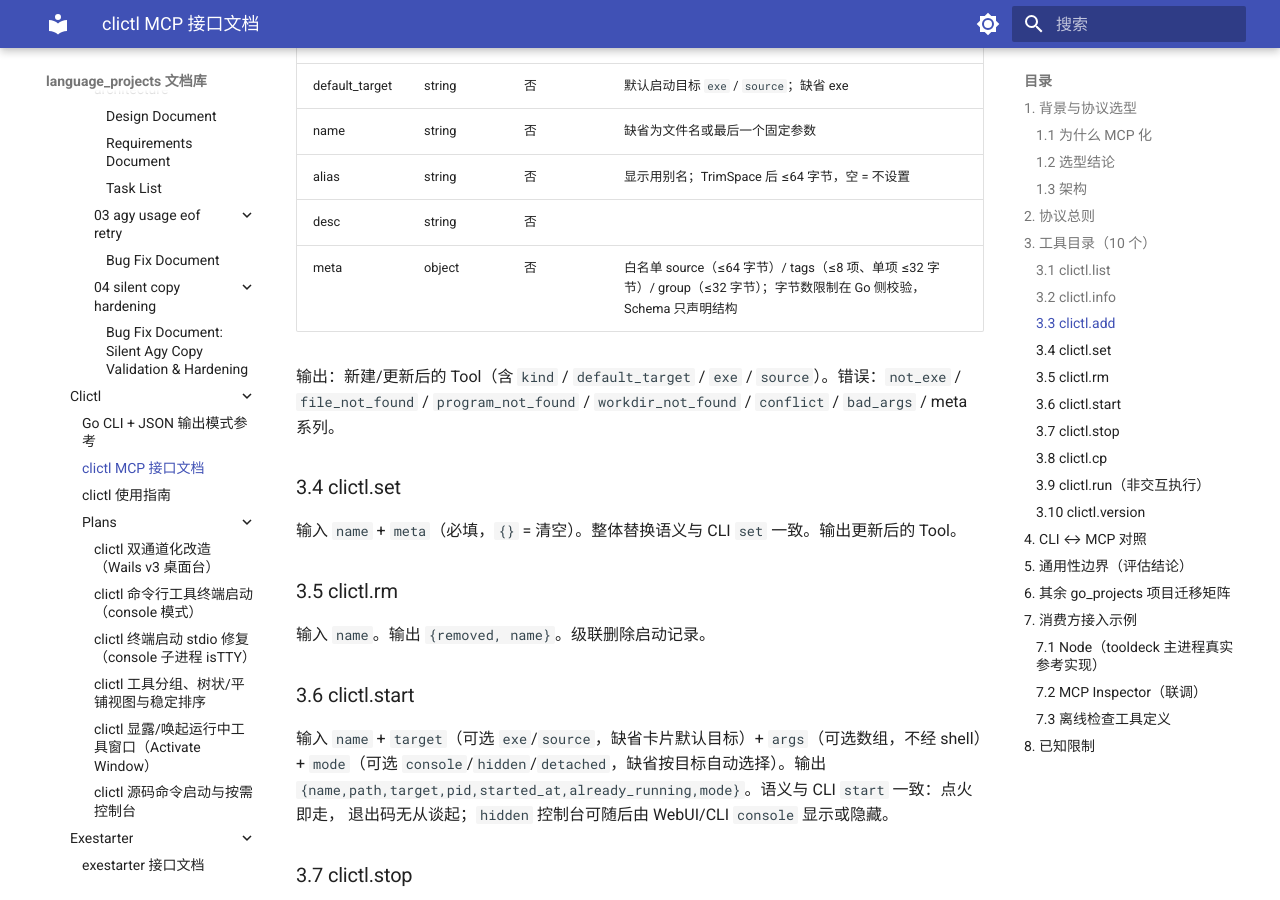
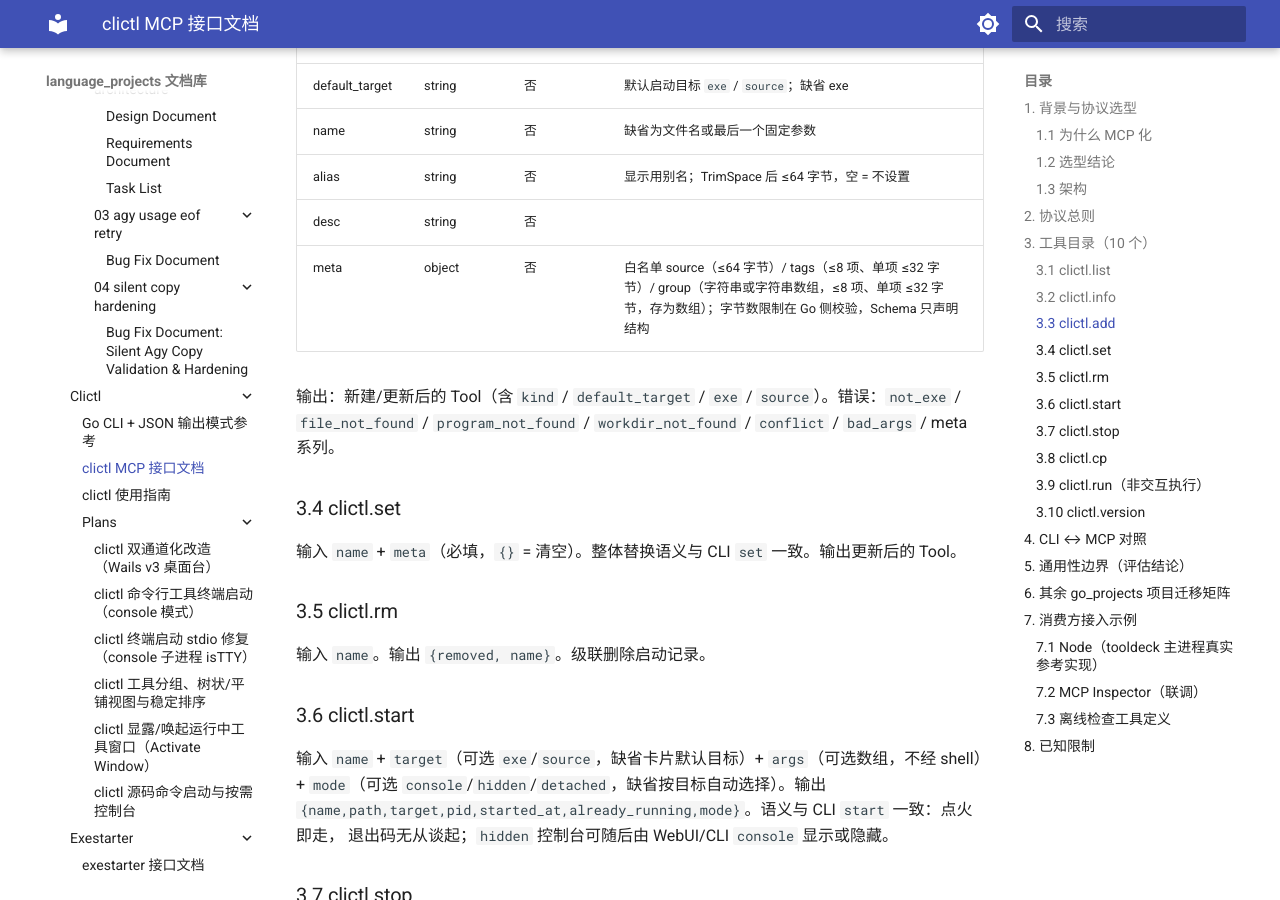
Before and after one commit to shihao-hub/td-language_projects, an MkDocs documentation site: the page built from docs/projects/go_projects/clictl/MCP 接口文档.md, in a window 1280 px wide and 900 px high, scrolled down 3541 px. Built offline with MkDocs 1.6.1 and Material for MkDocs 9.7.7, drawn with Linux system fonts in a browser that asks for light colours; a script that is not in the unit is left out.

Commit message:
docs: 更新 clictl 工具多分组说明
- 使用指南改写分组与视图、--group flag、meta 白名单规则

- MCP 接口文档 meta.group 说明改为字符串或字符串数组

```diff
--- a/docs/projects/go_projects/clictl/MCP 接口文档.md
+++ b/docs/projects/go_projects/clictl/MCP 接口文档.md
@@ -104,7 +104,7 @@
 | name | string | 否 | 缺省为文件名或最后一个固定参数 |
 | alias | string | 否 | 显示用别名；TrimSpace 后 ≤64 字节，空 = 不设置 |
 | desc | string | 否 | |
-| meta | object | 否 | 白名单 source（≤64 字节）/ tags（≤8 项、单项 ≤32 字节）/ group（≤32 字节）；字节数限制在 Go 侧校验，Schema 只声明结构 |
+| meta | object | 否 | 白名单 source（≤64 字节）/ tags（≤8 项、单项 ≤32 字节）/ group（字符串或字符串数组，≤8 项、单项 ≤32 字节，存为数组）；字节数限制在 Go 侧校验，Schema 只声明结构 |
 
 输出：新建/更新后的 Tool（含 `kind` / `default_target` / `exe` / `source`）。错误：`not_exe` / `file_not_found` /
 `program_not_found` / `workdir_not_found` / `conflict` / `bad_args` / meta 系列。
```
Also changed, not shown: docs/projects/go_projects/clictl/clictl 使用指南.md (+5 -3 lines).
